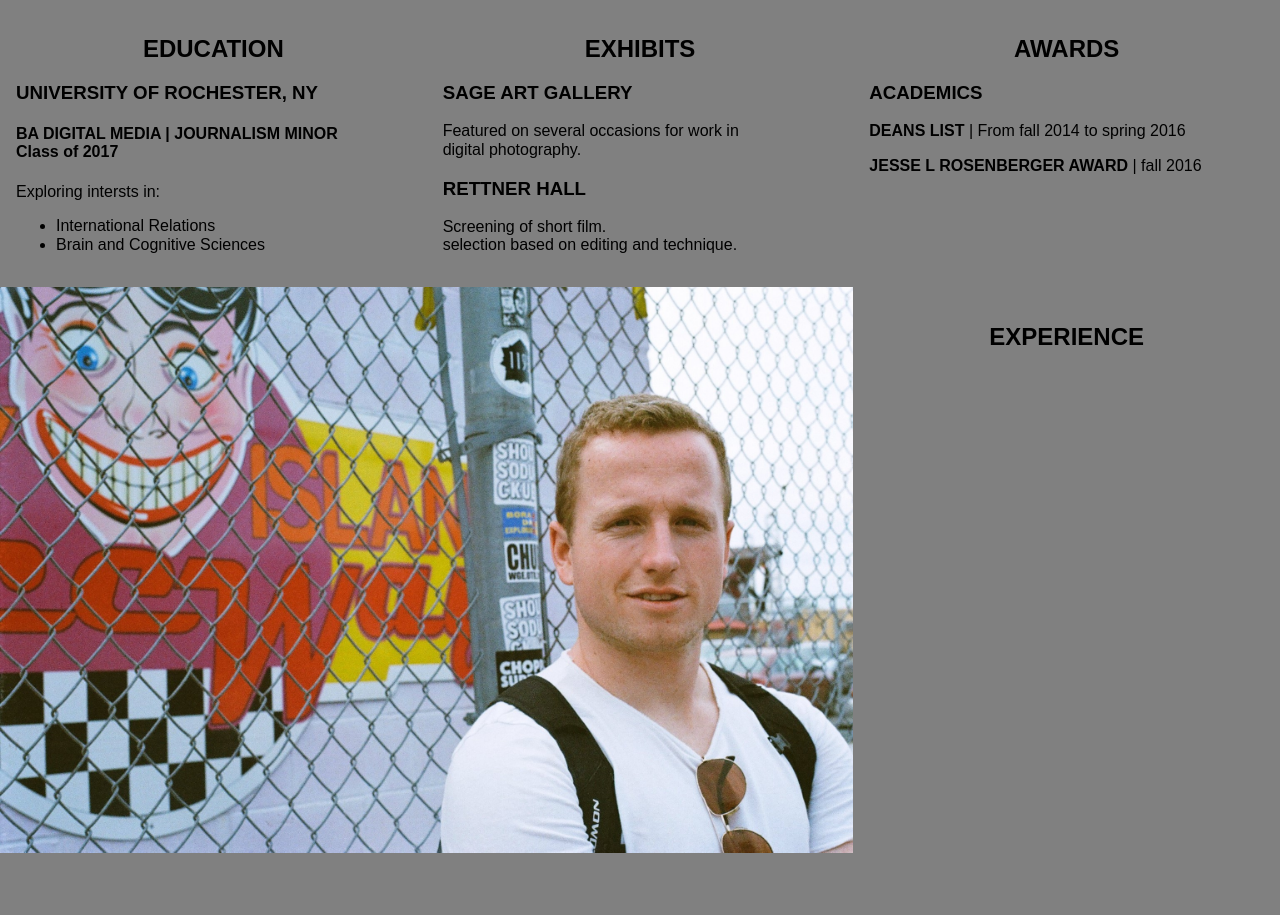
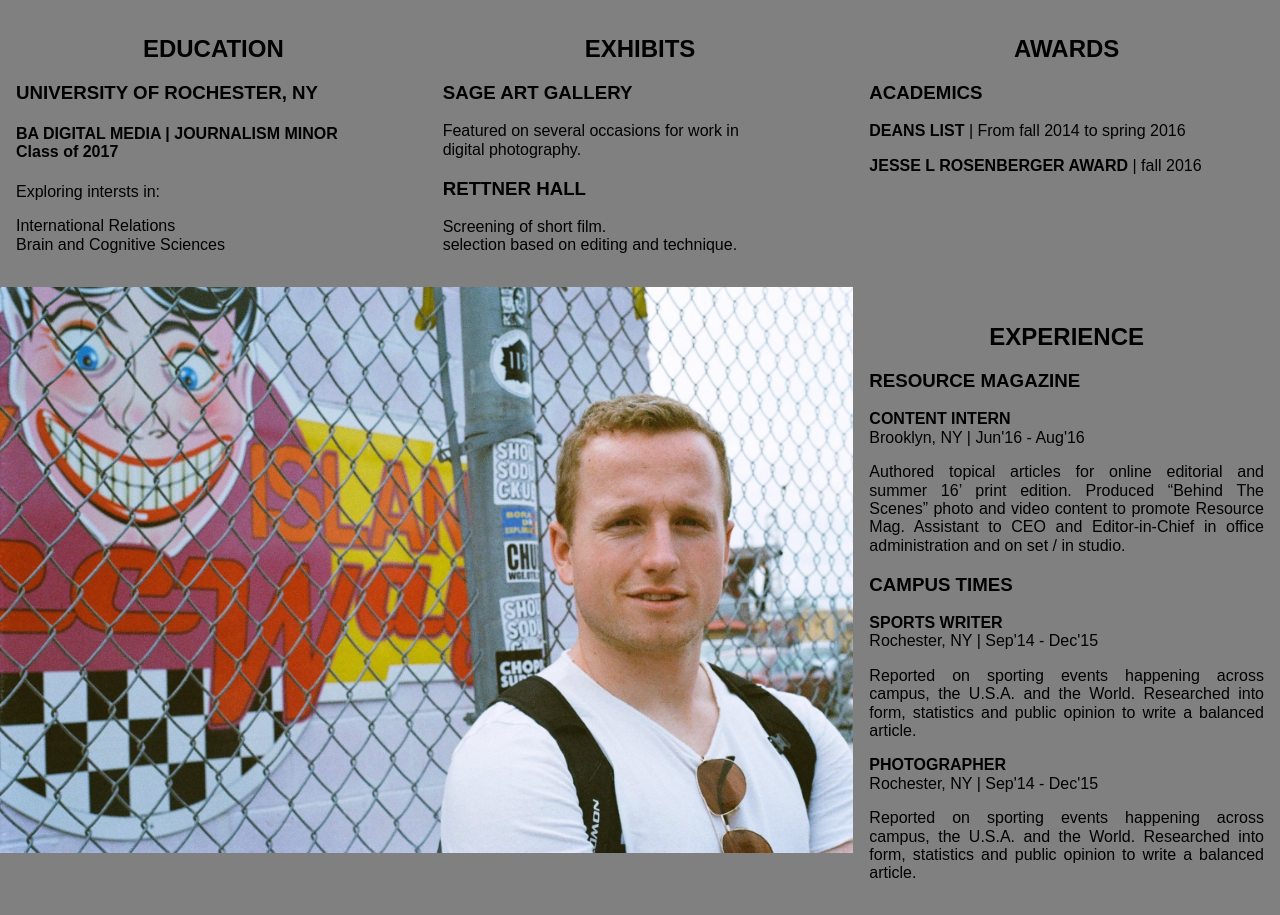
Before and after one commit to roroconway/project3, a PHP site: page / in a window 1280 px wide. Shown: the part 755-1670 px from the top of the page. Before the commit the page ends 1608 px from the top, so only its background shows below. Run offline with PHP 8.4, Linux system fonts and the light colour scheme; some libraries are stand-ins or nearby versions.

Commit message:
updates/addition to basic html content and minor CSS

```diff
--- a/content/css/main.css
+++ b/content/css/main.css
@@ -85,6 +85,15 @@
 
 }
 
+/* MY BASE CSS */
+
+#tab { display:inline-block;
+       margin-left: 40px; }
+
+p {
+    text-align:justify;
+}
+
 /* NAVBAR end */
 
 /* LANDING PAGE start */
@@ -108,7 +117,7 @@
 
 /* CONTENT start */
 
-.content {
+.intro {
     background-color: gray;
 }
 
@@ -120,6 +129,7 @@
 .content_textbox h2 {
     background-color: gray;
     text-align: center;
+    padding-bottom: 0;
 }
 
 
--- a/index.php
+++ b/index.php
@@ -29,17 +29,15 @@
 </div>
 
 <!-- SECTION 1 -->
-<div class="pure-g content">
+<div class="pure-g intro">
 	<div class="pure-u-1 pure-u-md-1-3 pure-u-lg-1-3">
 		<div class="l-box content_textbox">
 			<h2>EDUCATION</h2>
 			<h3>UNIVERSITY OF ROCHESTER, NY</h3>
 			<h4>BA DIGITAL MEDIA | JOURNALISM MINOR</br>Class of 2017</h4>
 			<p>Exploring intersts in:</p>
-			<ul>
-				<li>International Relations</li>
-				<li>Brain and Cognitive Sciences</li>
-			</ul>
+				<p>International Relations</br>
+				Brain and Cognitive Sciences</p>
 		</div>
 	</div>
 
@@ -64,14 +62,33 @@
 		</div>
 	</div>
 
-    <div class="pure-u-1 pure-u-md-2-3 pure-u-lg-2-3">
+    <div class="pure-u-1 pure-u-md-1 pure-u-lg-2-3">
     	<img class="pure-img" src="content/images/personalpic.jpg" alt="surfing cover photo">
     </div>
 
-    <div class="pure-u-1 pure-u-md-1-3 pure-u-lg-1-3">
+    <div class="pure-u-1 pure-u-md-1 pure-u-lg-1-3">
 		<div class="l-box content_textbox">
 			<h2>EXPERIENCE</h2>
-</div>
+
+			<h3>RESOURCE MAGAZINE</h3>
+			<p><b>CONTENT INTERN</b></br>Brooklyn, NY | Jun'16 - Aug'16</p>
+			<p>Authored topical articles for online editorial and summer 16’ print edition.
+			Produced “Behind The Scenes” photo and video content to promote Resource Mag.
+			Assistant to CEO and Editor-in-Chief in office administration and on set / in studio.</p>
+
+			<h3>CAMPUS TIMES</h3>
+			<p><b>SPORTS WRITER</b></br>Rochester, NY | Sep'14 - Dec'15</p>
+			<p>Reported on sporting events happening across campus, the U.S.A. and the World.
+				Researched into form, statistics and public opinion to write a balanced article.</p>
+			<p><b>PHOTOGRAPHER</b></br>Rochester, NY | Sep'14 - Dec'15</p>
+			<p>Reported on sporting events happening across campus, the U.S.A. and the World.
+				Researched into form, statistics and public opinion to write a balanced article.</p>
+		</div>
+	</div>
+</div> <!-- end of SECTION 1 -->
+
+<!-- SECTION 2 -->
+
 
 </body>
 </html>
```
